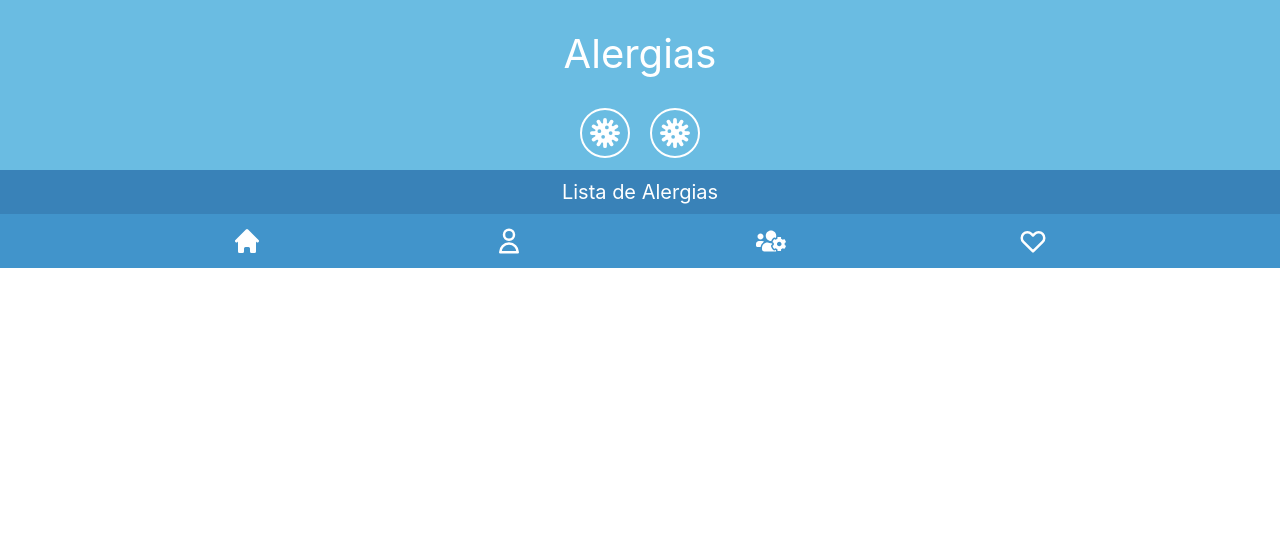
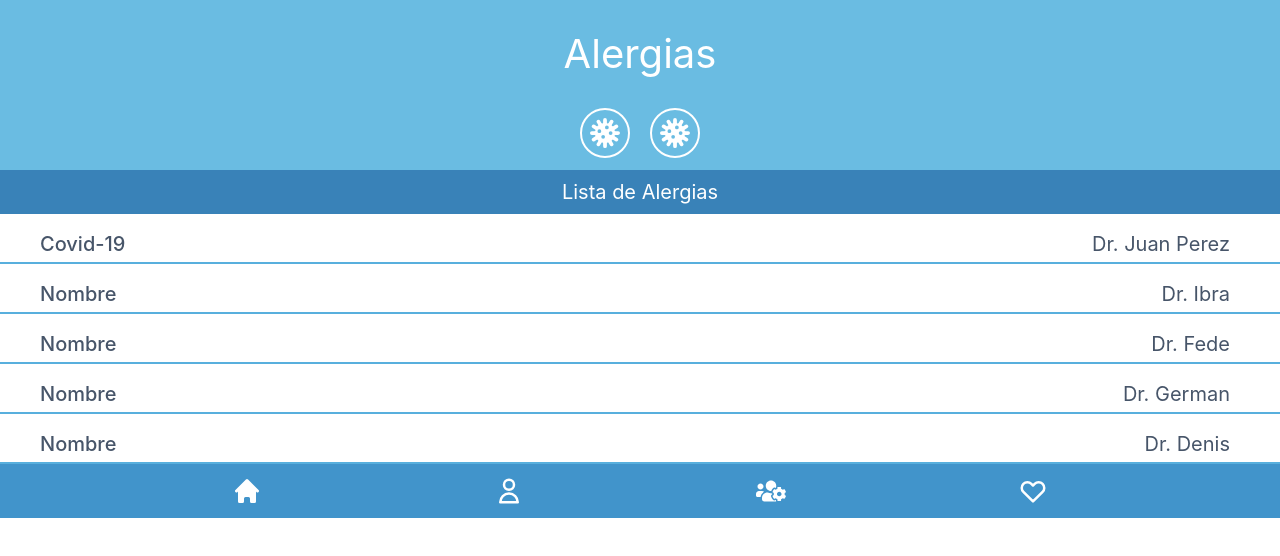
Before and after one commit to ArrascaetaFedericoIgnacio/SANVA-Proyect, a React (Vite) app in the folder client/: page /allergieslist in a window 1280 px wide. Shown: the top 556 px of the page. Built offline with nearby package versions, Linux system fonts and the light colour scheme.

Commit message:
list-enf-med-aler-serv

```diff
--- a/client/src/components/Form/AcordionLista.jsx
+++ b/client/src/components/AcordionLista.jsx
@@ -3,7 +3,7 @@ import { Collapse } from "react-collapse"
 const AccordionList = ({open, toggle, title, medico, medicamento, tratamiento}) => {
    return (
       <div className="bg-white border-b-2 border-[#58afdd]">
-         <div className="pt-[15px] pb-[3px] flex justify-around items-center cursor-pointer text-slate-600"
+         <div className="pt-[15px] pb-[3px] flex justify-between pl-[40px] pr-[50px] items-center cursor-pointer text-slate-600"
             onClick={toggle}
          >
             <p className="text-[20px] font-medium">{title}</p>
--- a/client/src/components/AllergiesList.jsx
+++ b/client/src/components/AllergiesList.jsx
@@ -2,8 +2,50 @@ import { useState } from "react";
 import { Footer } from "./footer";
 import { BsVirus } from "react-icons/bs"
 import { Link } from "react-router-dom";
+import AccordionList from "./AcordionLista";
 
 const AllergiesList = () => {
+
+  const [open, setOpen] = useState(false)
+    const toggle = (index) => {
+      if (open === index) {
+        return setOpen(null)
+      }
+      setOpen(index)
+  }
+
+  const ListaAlergia = [
+    {
+      nombre: "Covid-19",
+      medico: "Dr. Juan Perez",
+      medicamento: "Amoxilina",
+      tratamiento: "c/8hs, 7 dias",
+    },
+    {
+      nombre: "Nombre",
+      medico: "Dr. Ibra",
+      medicamento: "Medicamento",
+      tratamiento: "Tratamiento",
+    },
+    {
+      nombre: "Nombre",
+      medico: "Dr. Fede",
+      medicamento: "Medicamento",
+      tratamiento: "Tratamiento",
+    },
+    {
+      nombre: "Nombre",
+      medico: "Dr. German",
+      medicamento: "Medicamento",
+      tratamiento: "Tratamiento",
+    },
+    {
+      nombre: "Nombre",
+      medico: "Dr. Denis",
+      medicamento: "Medicamento",
+      tratamiento: "Tratamiento",
+    },
+  ]
 
   return (
     <div className="h-full mb-[54px] text-white bg-[#6abce2]">
@@ -23,6 +65,17 @@ const AllergiesList = () => {
       <h2 className="text-xl py-2 bg-[#3982b8] text-white">
         Lista de Alergias
       </h2>
+      {
+        ListaAlergia?.map((elem, i) => (
+          <AccordionList key={i} open={open === i}
+            toggle={() => toggle(i)}
+            title={elem.nombre}
+            medico={elem.medico}
+            medicamento={elem.medicamento}
+            tratamiento={elem.tratamiento}
+          />
+        ))
+      }
       <Footer />
     </div>
   )
--- a/client/src/components/DiseasesList.jsx
+++ b/client/src/components/DiseasesList.jsx
@@ -2,7 +2,7 @@ import React, { useState } from "react";
 import { Footer } from "./footer";
 import { FaBacterium } from "react-icons/fa";
 import { BsBuildings } from "react-icons/bs";
-import AccordionList from "./Form/AcordionLista";
+import AccordionList from "./AcordionLista";
 import { Link } from "react-router-dom";
 
 const Diseases = () => {
@@ -23,25 +23,25 @@ const Diseases = () => {
     },
     {
       nombre: "Nombre",
-      medico: "Dr. Ibra",
+      medico: "Dr. Ibra Cardozo",
       medicamento: "Medicamento",
       tratamiento: "Tratamiento",
     },
     {
       nombre: "Nombre",
-      medico: "Dr. Fede",
+      medico: "Dr. Fede Arrascaeta",
       medicamento: "Medicamento",
       tratamiento: "Tratamiento",
     },
     {
       nombre: "Nombre",
-      medico: "Dr. German",
+      medico: "Dr. German German",
       medicamento: "Medicamento",
       tratamiento: "Tratamiento",
     },
     {
       nombre: "Nombre",
-      medico: "Dr. Denis",
+      medico: "Dr. Denis Gabriel",
       medicamento: "Medicamento",
       tratamiento: "Tratamiento",
     },
--- a/client/src/components/MedicinesList.jsx
+++ b/client/src/components/MedicinesList.jsx
@@ -2,6 +2,7 @@ import { useState } from "react"
 import { Footer } from "./footer"
 import { CgPill } from "react-icons/cg"
 import { Link } from "react-router-dom"
+import AccordionList from "./AcordionLista"
 
 const MedicinesList = () => {
 
@@ -12,7 +13,7 @@ const MedicinesList = () => {
     }
     setOpen(index)
   }
-  const ListaEnfermdedades = [
+  const ListaMedicamentos = [
     {
       nombre: "Covid-19",
       medico: "Dr. Juan Perez",
@@ -63,6 +64,17 @@ const MedicinesList = () => {
       <h2 className="text-xl py-2 bg-[#3982b8] text-white">
         Lista de Medicamentos
       </h2>
+      {
+        ListaMedicamentos?.map((elem, i) => (
+          <AccordionList key={i} open={open === i}
+            toggle={() => toggle(i)}
+            title={elem.nombre}
+            medico={elem.medico}
+            medicamento={elem.medicamento}
+            tratamiento={elem.tratamiento}
+          />
+        ))
+      }
       <Footer />
     </div>
   )
--- a/client/src/components/ServicesList.jsx
+++ b/client/src/components/ServicesList.jsx
@@ -2,8 +2,49 @@ import { useState } from "react";
 import { Footer } from "./footer";
 import { BsBriefcaseFill } from "react-icons/bs"
 import { Link } from "react-router-dom";
+import AccordionList from "./AcordionLista";
 
 const ServicesList = () => {
+
+  const [open, setOpen] = useState(false)
+    const toggle = (index) => {
+      if (open === index) {
+        return setOpen(null)
+      }
+      setOpen(index)
+  }
+  const ListaInsumosServicios = [
+    {
+      nombre: "Nombre",
+      tipo: "Tipo",
+      proveedor: "Proveedor",
+      inventario: "Inventario",
+    },
+    {
+      nombre: "Nombre",
+      tipo: "Tipo",
+      proveedor: "Proveedor",
+      inventario: "Inventario",
+    },
+    {
+      nombre: "Nombre",
+      tipo: "Tipo",
+      proveedor: "Proveedor",
+      inventario: "Inventario",
+    },
+    {
+      nombre: "Nombre",
+      tipo: "Tipo",
+      proveedor: "Proveedor",
+      inventario: "Inventario",
+    },
+    {
+      nombre: "Nombre",
+      tipo: "Tipo",
+      proveedor: "Proveedor",
+      inventario: "Inventario",
+    },
+  ]
 
   return (
     <div className="h-full mb-[54px] text-white bg-[#6abce2]">
@@ -23,6 +64,17 @@ const ServicesList = () => {
       <h2 className="text-xl py-2 bg-[#3982b8] text-white">
         Lista de Insumos y Servicios
       </h2>
+      {
+        ListaInsumosServicios?.map((elem, i) => (
+          <AccordionList key={i} open={open === i}
+            toggle={() => toggle(i)}
+            title={elem.nombre}
+            medico={elem.tipo}
+            medicamento={elem.proveedor}
+            tratamiento={elem.tipo}
+          />
+        ))
+      }
       <Footer />
     </div>
   )
```
